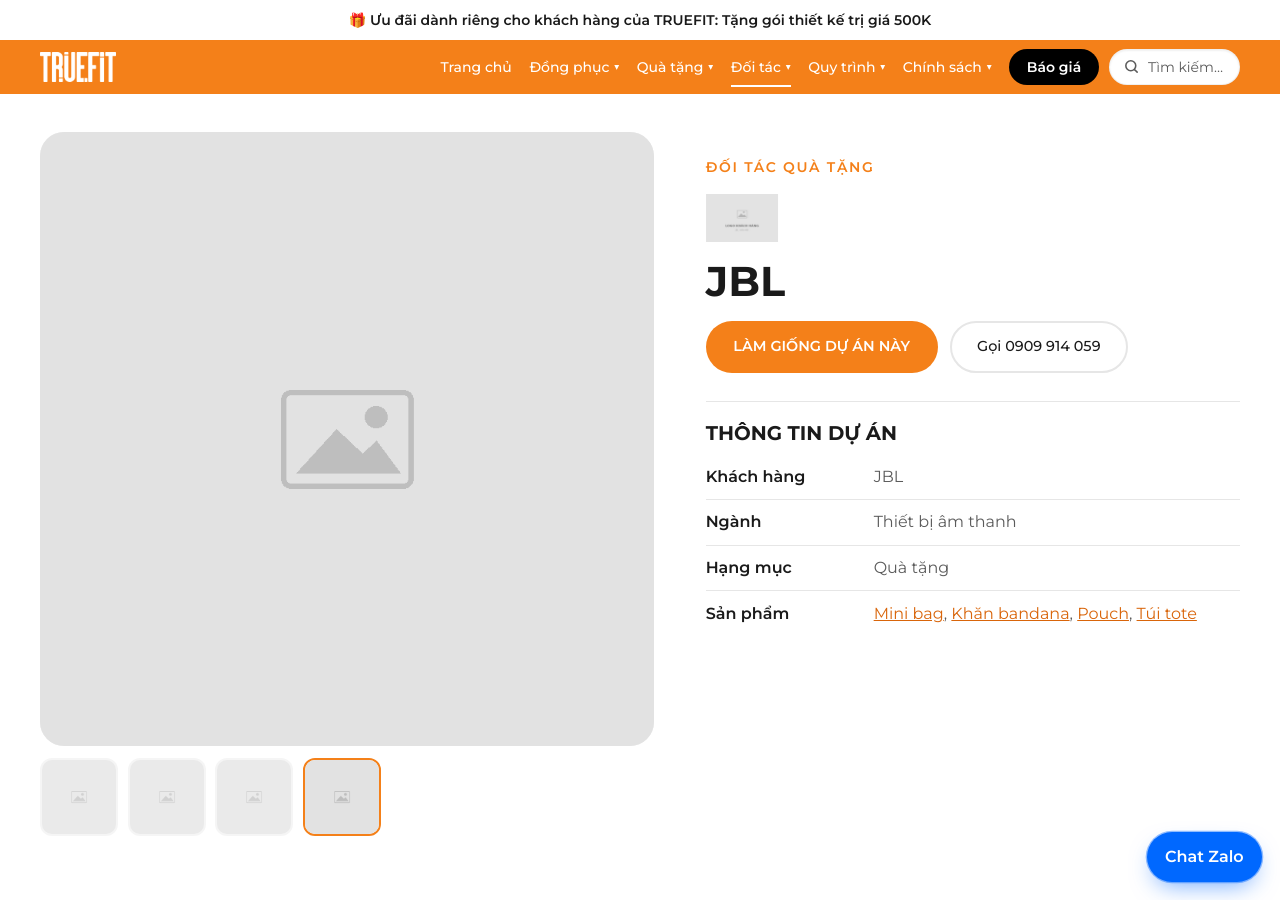
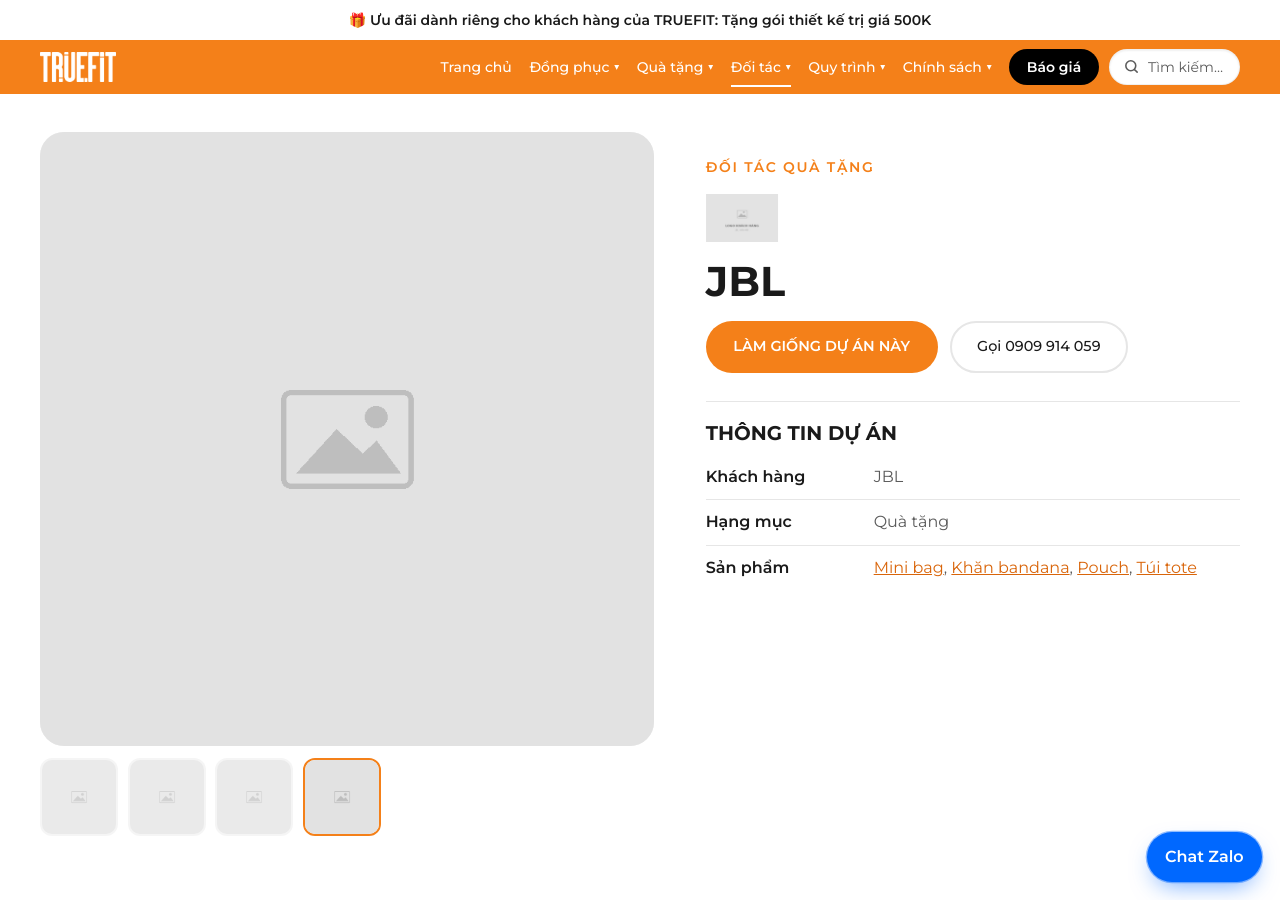
Before and after one commit to bap47/truefit, a Jekyll site: the page built from _khach_hang/jbl.md, in a window 1280 px wide and 900 px high. Built offline with Jekyll 4.4.1, drawn with Linux system fonts in a browser that asks for light colours.

Commit message:
Add files via upload

```diff
--- a/_layouts/client.html
+++ b/_layouts/client.html
@@ -24,7 +24,6 @@
         <h2>Thông tin dự án</h2>
         <dl class="tf-spec">
           <div><dt>Khách hàng</dt><dd>{{ page.title }}</dd></div>
-          {% if page.nganh and page.nganh != "" %}<div><dt>Ngành</dt><dd>{{ page.nganh }}</dd></div>{% endif %}
           <div><dt>Hạng mục</dt><dd>{{ ten_nhom }}</dd></div>
           {% if da_lam.size > 0 %}<div><dt>Sản phẩm</dt><dd>{% for p in da_lam %}<a href="{{ p.url | relative_url }}">{{ p.title }}</a>{% unless forloop.last %}, {% endunless %}{% endfor %}</dd></div>{% endif %}
           {% if page.da_may and page.da_may != "" %}<div><dt>Số lượng</dt><dd>{{ page.da_may }}</dd></div>{% endif %}
```
